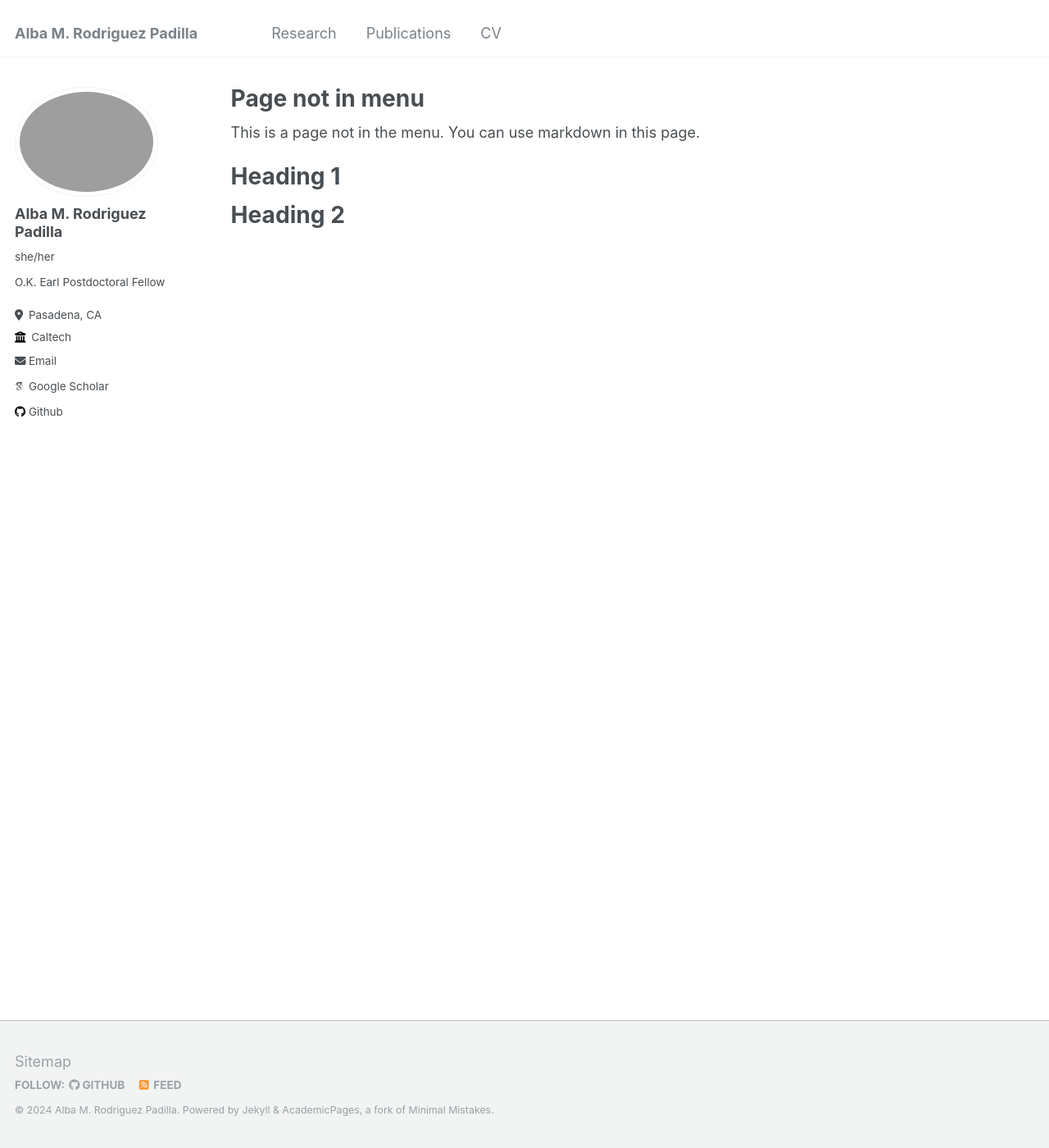
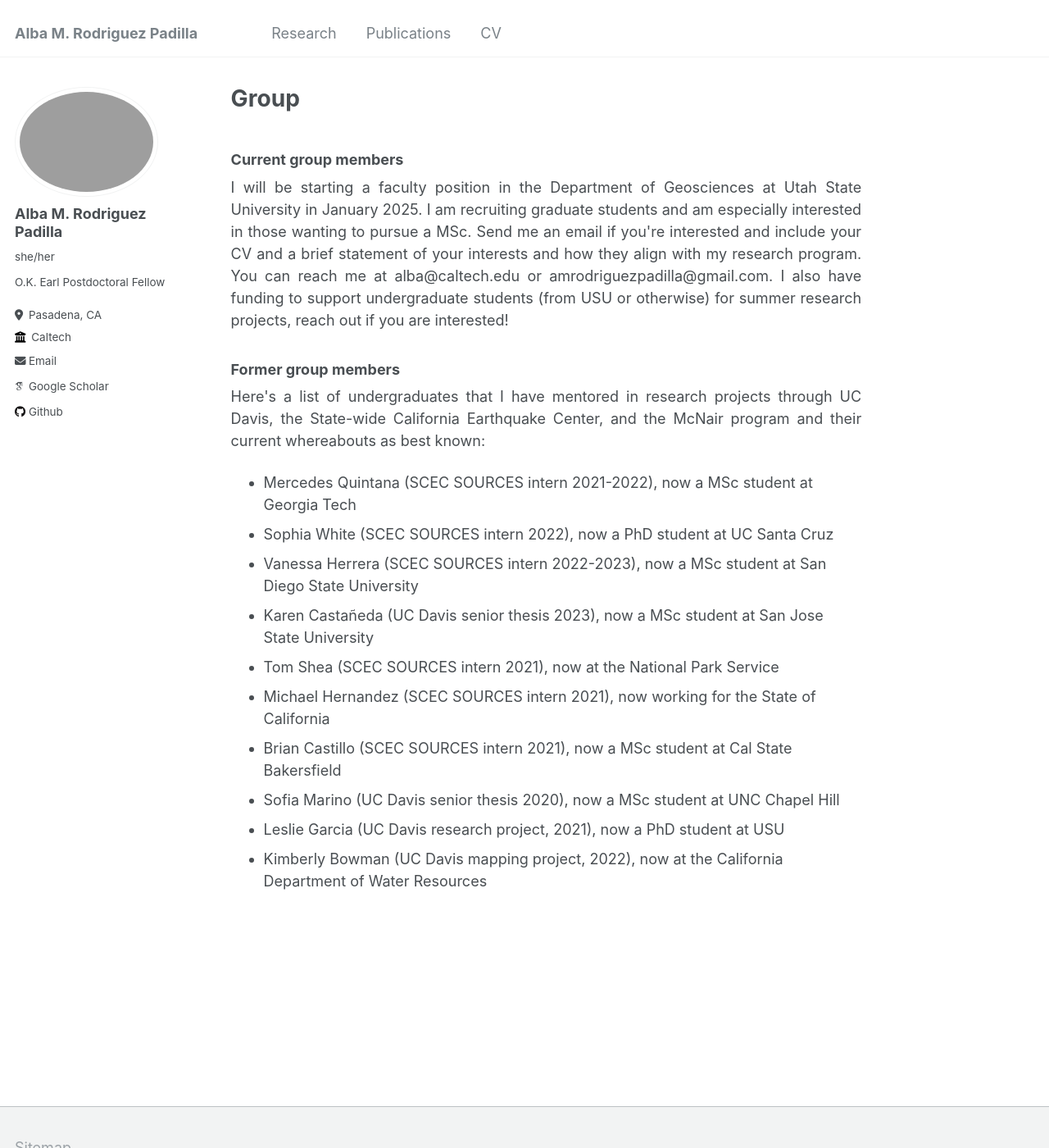
Before and after one commit to absrp/absrp.github.io, a Jekyll site: the page built from _pages/group.md, in a window 1280 px wide and 1400 px high. Shown: the whole window at 82% size. Built offline with Jekyll 4.4.1, drawn with Linux system fonts in a browser that asks for light colours; some web fonts are replaced.

Commit message:
Update group.md

```diff
--- a/_pages/group.md
+++ b/_pages/group.md
@@ -1,16 +1,32 @@
 ---
-permalink: /non-menu-page/
-title: "Page not in menu"
+permalink: /group/
+title: "Group"
 author_profile: true
 redirect_from:
-  - "/nmp/"
-  - "/nmp.html"
+  - "/group/"
+  - "/group.html"
 ---
 
-This is a page not in the menu. You can use markdown in this page.
+### Current group members
 
-Heading 1
-======
+<p align="justify">
+I will be starting a faculty position in the Department of Geosciences at Utah State University in January 2025. I am recruiting graduate students and am especially interested in those wanting to pursue a MSc. Send me an email if you're interested and include your CV and a brief statement of your interests and how they align with my research program. You can reach me at alba@caltech.edu or amrodriguezpadilla@gmail.com. I also have funding to support undergraduate students (from USU or otherwise) for summer research projects, reach out if you are interested!
 
-Heading 2
-======
+</p>
+
+### Former group members
+
+<p align="justify">
+Here's a list of undergraduates that I have mentored in research projects through UC Davis, the State-wide California Earthquake Center, and the McNair program and their current whereabouts as best known:
+</p>
+
+-  Mercedes Quintana (SCEC SOURCES intern 2021-2022), now a MSc student at Georgia Tech
+-  Sophia White (SCEC SOURCES intern 2022), now a PhD student at UC Santa Cruz
+-  Vanessa Herrera (SCEC SOURCES intern 2022-2023), now a MSc student at San Diego State University
+-  Karen Castañeda (UC Davis senior thesis 2023), now a MSc student at San Jose State University
+-  Tom Shea (SCEC SOURCES intern 2021), now at the National Park Service
+-  Michael Hernandez (SCEC SOURCES intern 2021), now working for the State of California
+-  Brian Castillo (SCEC SOURCES intern 2021), now a MSc student at Cal State Bakersfield
+-  Sofia Marino (UC Davis senior thesis 2020), now a MSc student at UNC Chapel Hill
+-  Leslie Garcia (UC Davis research project, 2021), now a PhD student at USU
+-  Kimberly Bowman (UC Davis mapping project, 2022), now at the California Department of Water Resources
```
